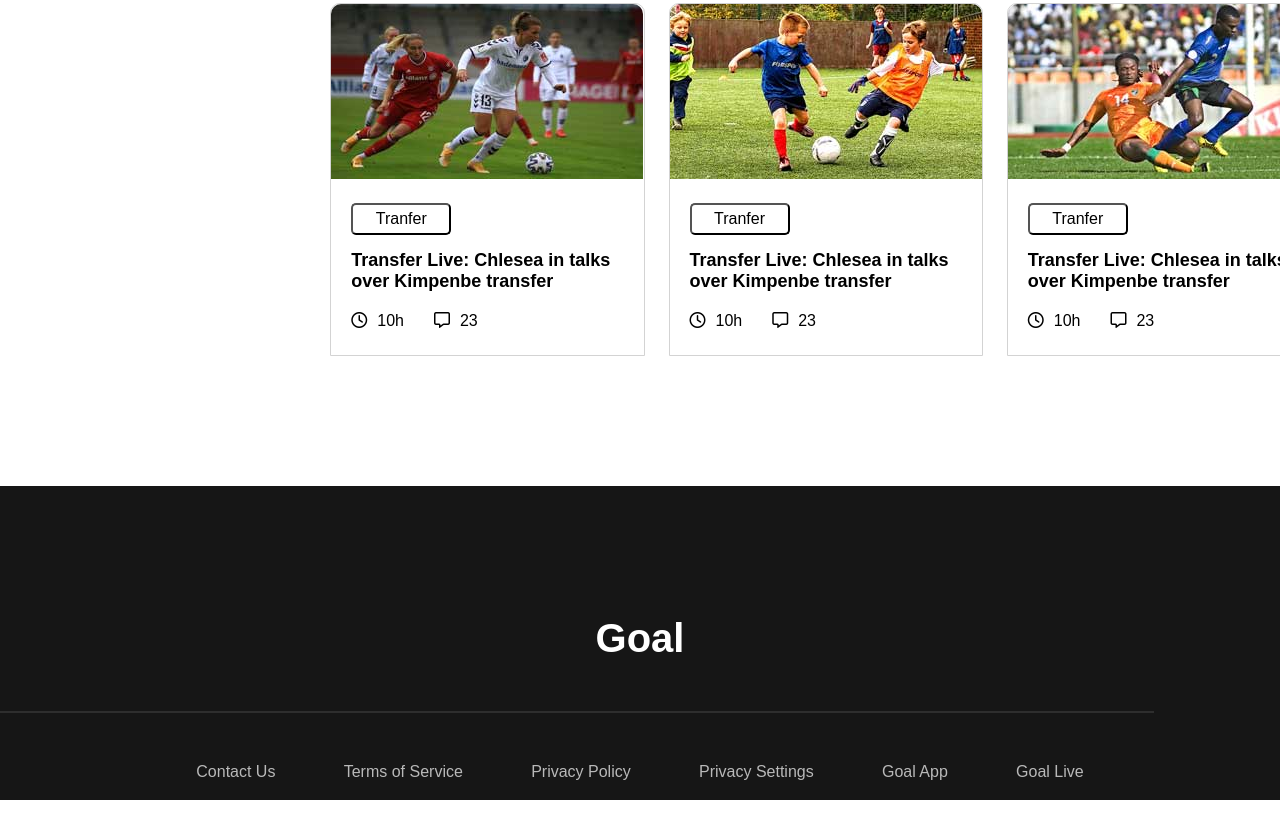
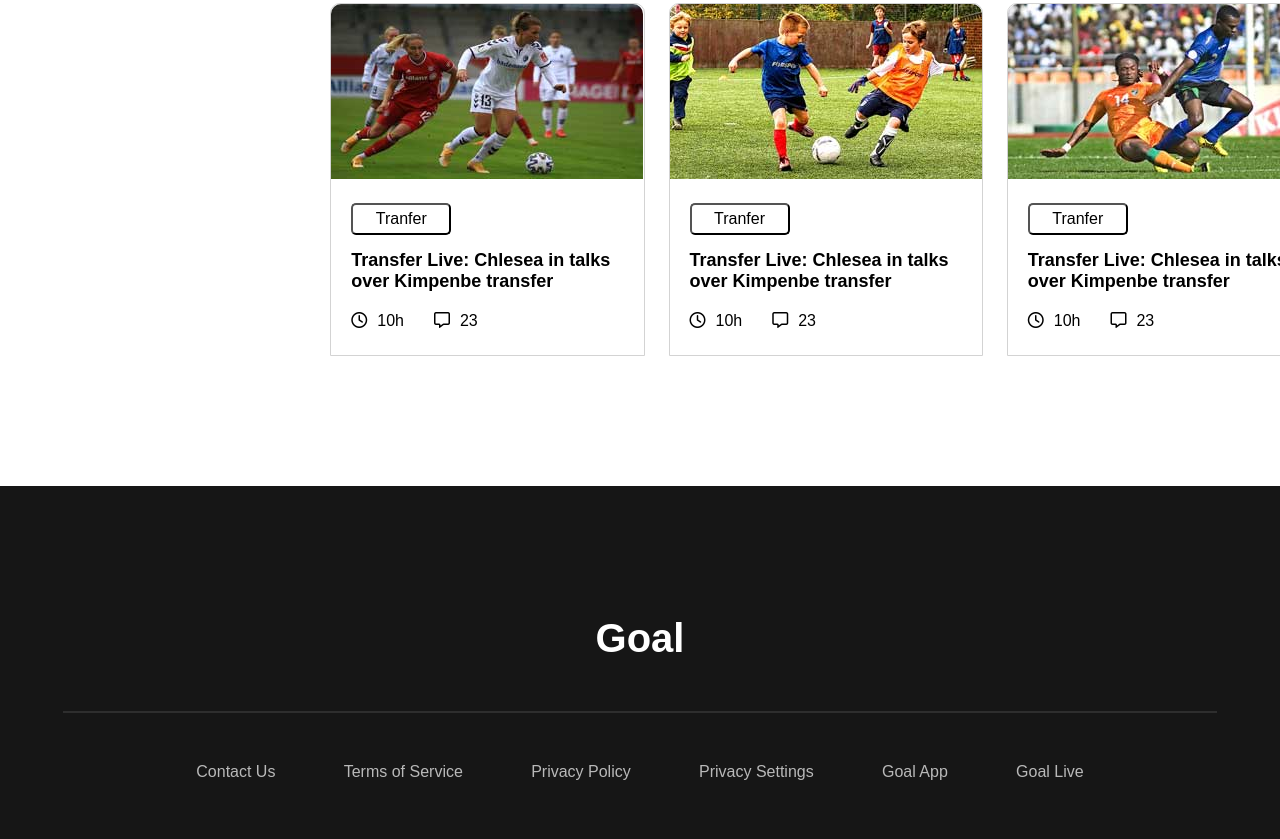
Before and after one commit to Kaiser-Tanveer/football-world-cup, a plain HTML site: page index.html in a window 1280 px wide. Shown: the part 1171-2010 px from the top of the page. Before the commit the page ends 1971 px from the top, so only its background shows below. Drawn offline with Linux system fonts and the light colour scheme.

Commit message:
centered horizontal line

```diff
--- a/style/style.css
+++ b/style/style.css
@@ -273,6 +273,7 @@ footer h2{
     font-weight: 600;
     font-size: 40px;
     padding-top: 130px;
+    padding-bottom: 50px;
     text-align: center;
     color: #ffffff;
 }
@@ -282,10 +283,11 @@ hr{
     margin: auto;
     border-top: none;
     border: 1px solid rgba(255, 255, 255, 0.1);
-    margin: 50px 0;
 }
 
 .footer-container ul{
+    padding-top: 50px;
+    padding-bottom: 80px;
     width: 80%;
     display: flex;
     margin: auto;
```
